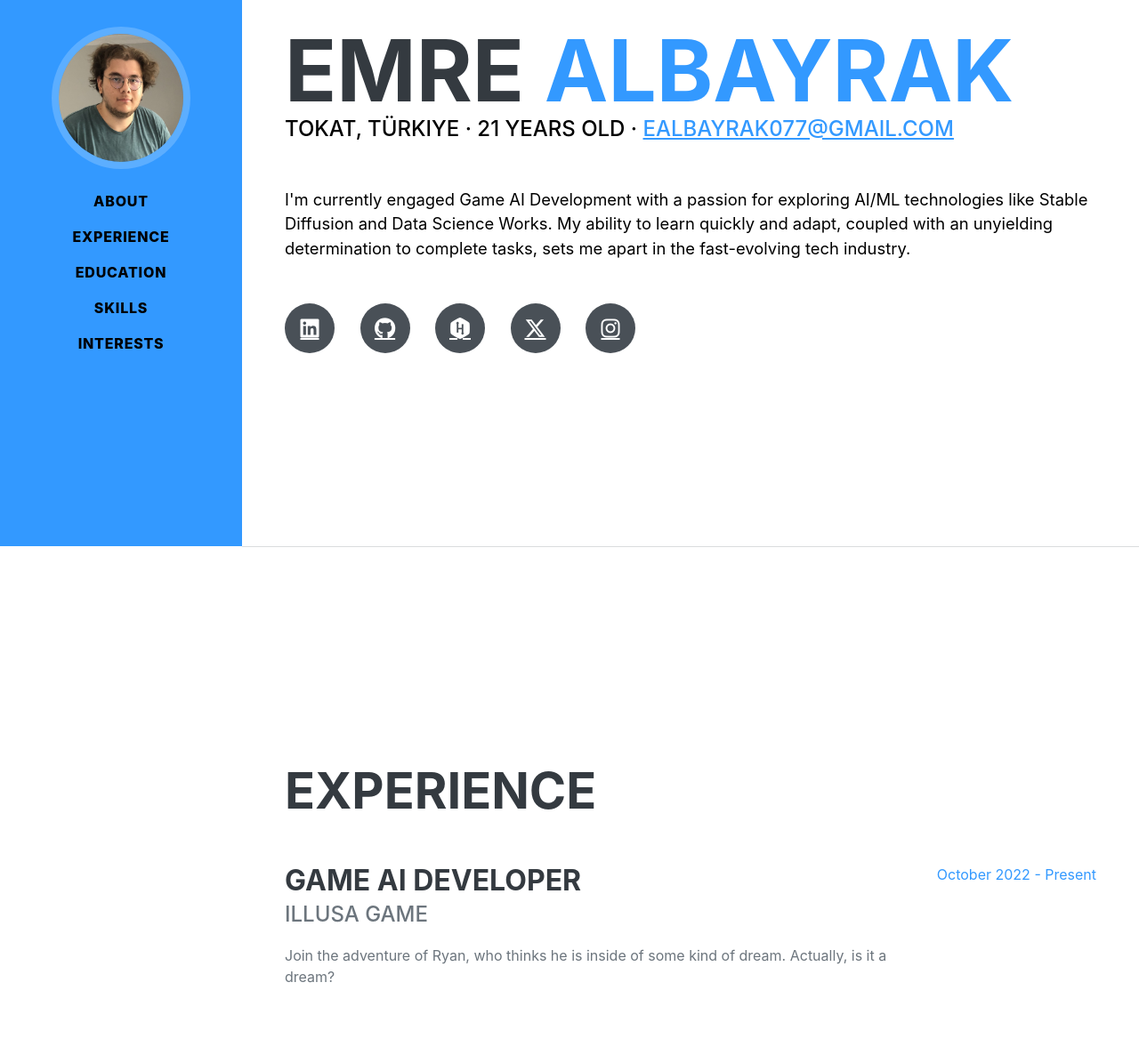
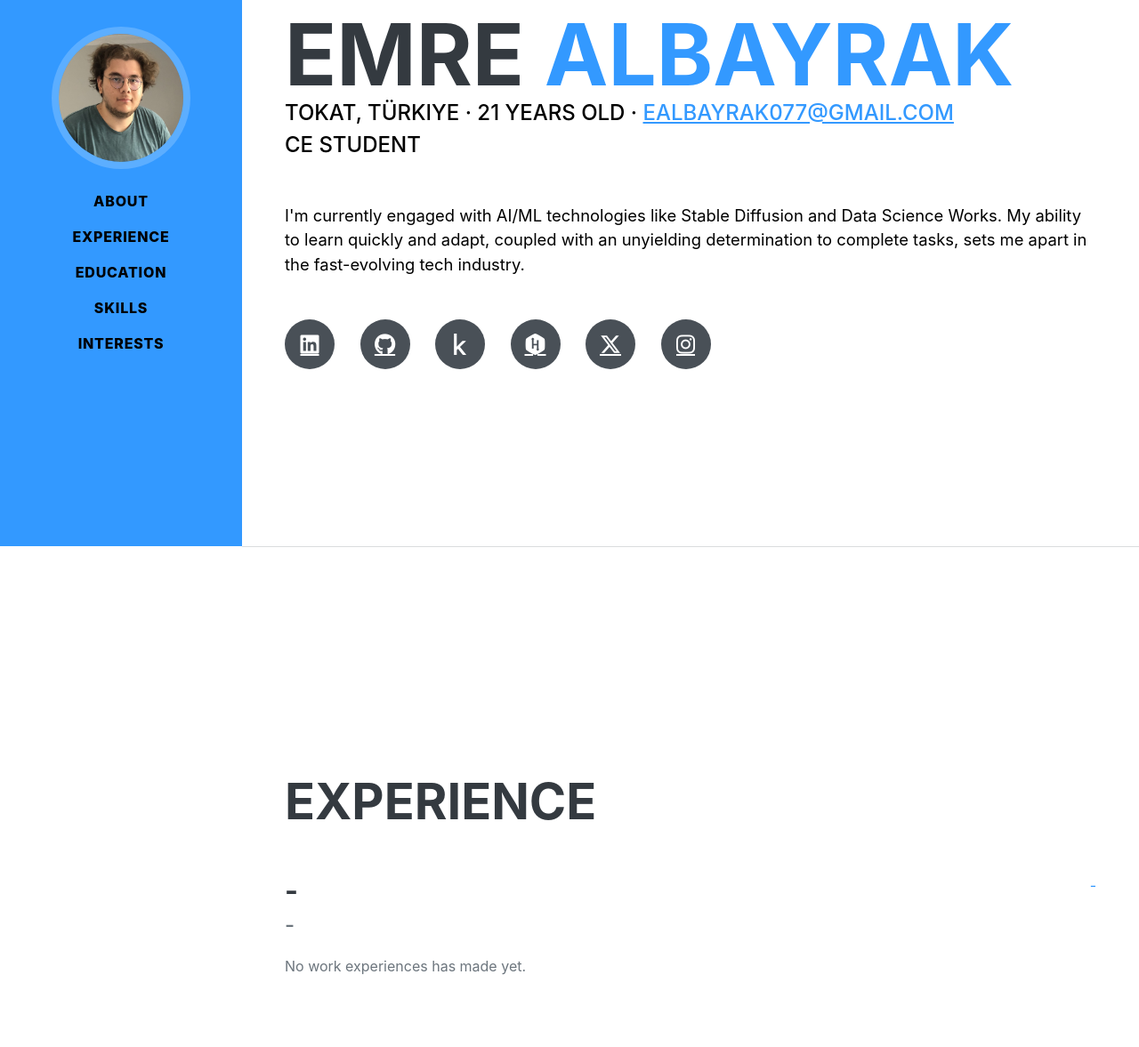
Before and after one commit to emre570/emre570.github.io, a plain HTML site: page index.html in a window 1280 px wide. Shown: the part 186-1363 px from the top of the page at 89% size. Drawn offline with nearby package versions, Linux system fonts and the light colour scheme; a web font is replaced by a local one.

Commit message:
Update index.html

```diff
--- a/index.html
+++ b/index.html
@@ -46,15 +46,18 @@
                     <div class="subheading mb-5 text-black">
                         Tokat, Türkiye · 21 Years old ·
                         <a class="text-primary" href="mailto:ealbayrak077@gmail.com">ealbayrak077@gmail.com</a>
+                        <p>CE Student</p>
                     </div>
-                    <p class="lead mb-5 text-black">I'm currently engaged Game AI Development with a passion for exploring AI/ML technologies like Stable Diffusion and Data Science Works.
+                    <p class="lead mb-5 text-black">I'm currently engaged with AI/ML technologies like Stable Diffusion and Data Science Works.
                         My ability to learn quickly and adapt, coupled with an unyielding determination to complete tasks, sets me apart in the fast-evolving tech industry.</p>
                     <div class="social-icons">
                         <a class="social-icon" href="https://www.linkedin.com/in/cemal-emre-albayrak-a2b7861b5/"><i class="fa-brands fa-linkedin"></i></a>
                         <a class="social-icon" href="https://github.com/emre570"><i class="fa-brands fa-github"></i></a>
+                        <a class="social-icon" href="https://www.kaggle.com/cemalemrealbayrak"><i class="fab fa-kaggle"></i></a>
                         <a class="social-icon" href="https://www.hackerrank.com/emre570"><i class="fab fa-hackerrank"></i></a>
                         <a class="social-icon" href="https://twitter.com/emre570_"><i class="fa-brands fa-x-twitter"></i></a>
                         <a class="social-icon " href="https://www.instagram.com/_emre570/"><i class="fab fa-instagram"></i></a>
+
                     </div>
                 </div>
             </section>
@@ -65,11 +68,11 @@
                     <h2 class="mb-5">Experience</h2>
                     <div class="d-flex flex-column flex-md-row justify-content-between mb-5">
                         <div class="flex-grow-1">
-                            <h3 class="mb-0">Game AI Developer</h3>
-                            <div class="subheading mb-3">Illusa Game</div>
-                            <p>Join the adventure of Ryan, who thinks he is inside of some kind of dream. Actually, is it a dream?</p>
+                            <h3 class="mb-0">-</h3>
+                            <div class="subheading mb-3">-</div>
+                            <p>No work experiences has made yet.</p>
                         </div>
-                        <div class="flex-shrink-0"><span class="text-primary">October 2022 - Present</span></div>
+                        <div class="flex-shrink-0"><span class="text-primary">-</span></div>
                     </div>
                 </div>
             </section>
```
